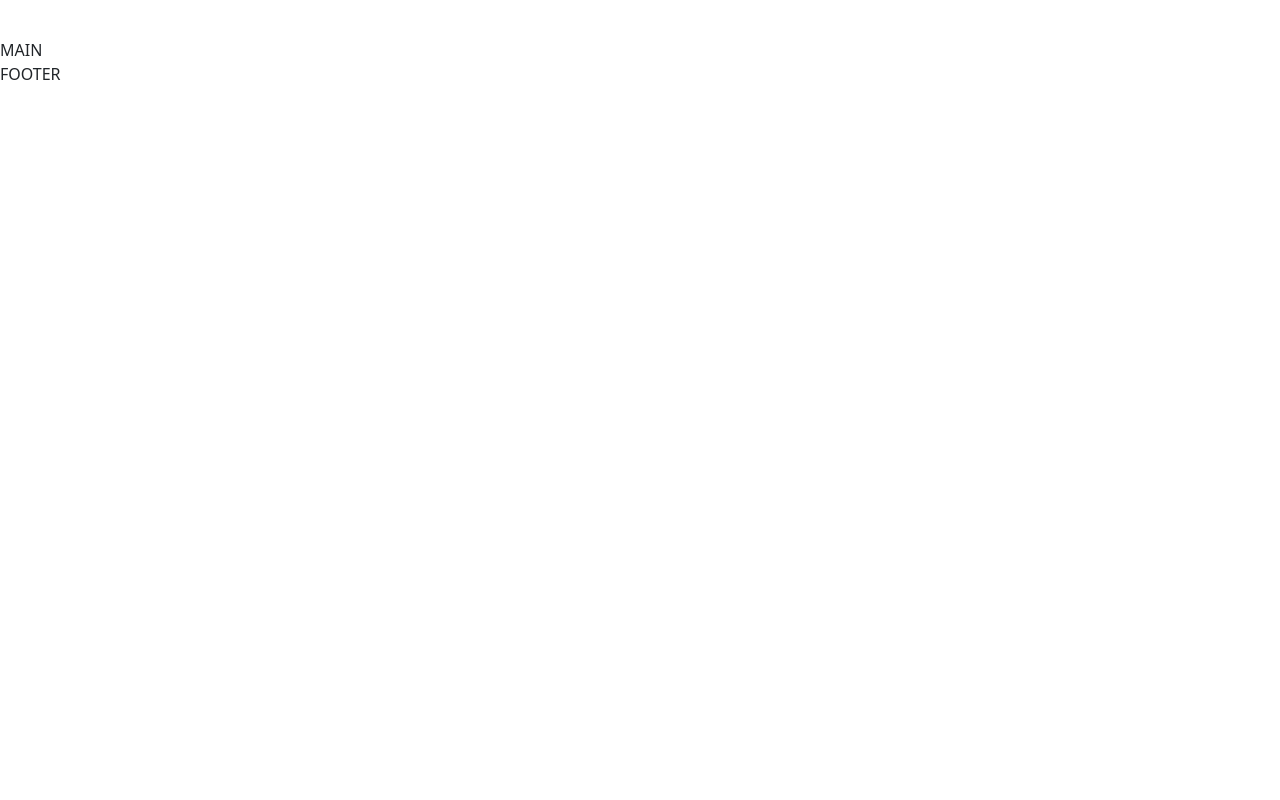
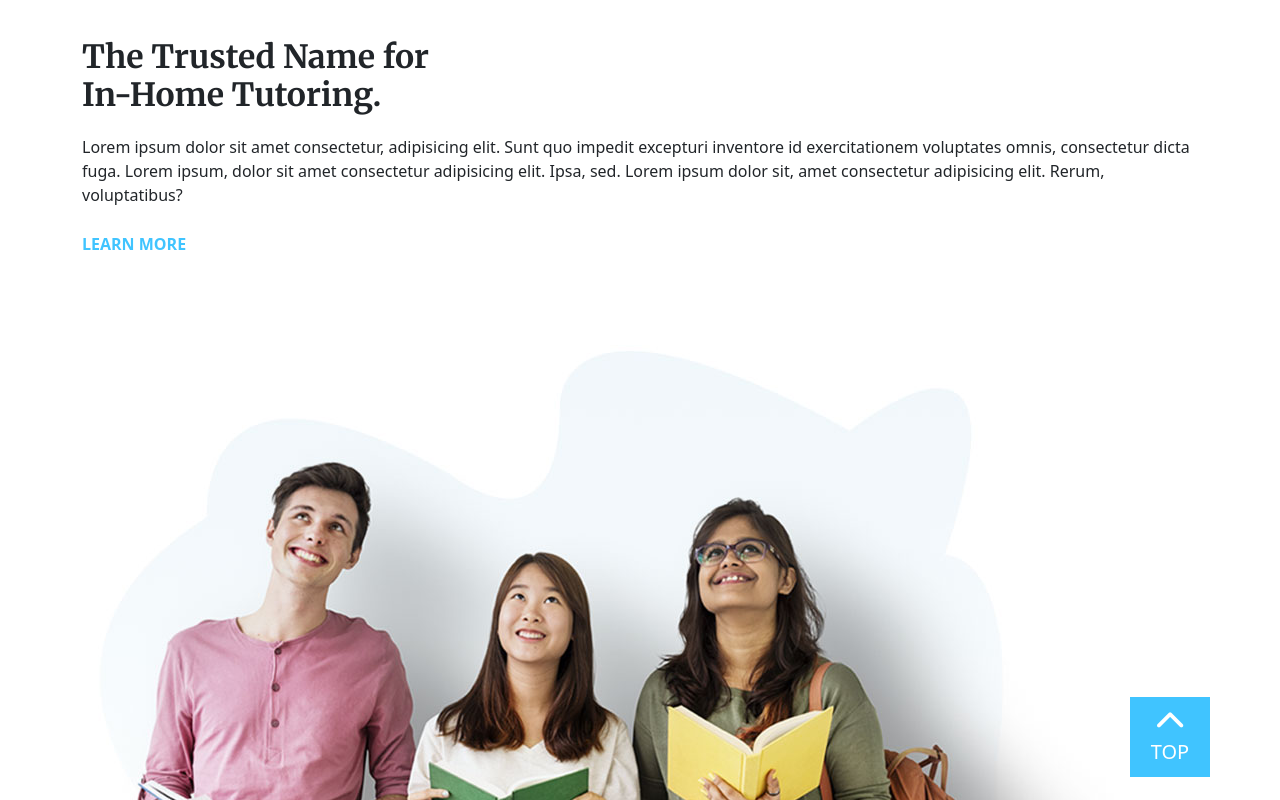
Before and after one commit to GiuliaSardell/proj-html-vuejs, a Vue app: page / in a window 1280 px wide. Shown: the part 1080-1880 px from the top of the page. Before the commit the page ends 1166 px from the top, so only its background shows below. Built offline with nearby package versions, Linux system fonts and the light colour scheme.

Commit message:
section 1

```diff
--- a/src/App.vue
+++ b/src/App.vue
@@ -1,7 +1,6 @@
 <template>
   <div id="app">
     <Header />
-    <Subject />
     <Main />
     <Footer />
 
@@ -11,7 +10,7 @@
 <script>
 
 import Header from './components/Header.vue';
-import Subject from './components/Subject.vue';
+
 import Main from './components/Main.vue';
 import Footer from './components/Footer.vue';
 
@@ -22,8 +21,7 @@ export default {
   components: {
     Header,
     Main,
-    Footer,
-    Subject
+    Footer
 
   }
 }
--- a/src/components/Main.vue
+++ b/src/components/Main.vue
@@ -1,12 +1,22 @@
 <template>
   <main>
-    MAIN
+    <Subject />
+    <Section />
   </main>
 </template>
 
 <script>
+
+import Subject from './Subject.vue';
+import Section from './Section.vue';
+
+
 export default {
-
+  name: 'Main',
+  components:{
+    Subject,
+    Section
+  }
 }
 </script>
 
--- /dev/null
+++ b/src/components/Section.vue
@@ -0,0 +1,75 @@
+<template>
+  <div class="container">
+
+    <h2>The Trusted Name for In-Home Tutoring.</h2>
+    <span>Lorem ipsum dolor sit amet consectetur, adipisicing elit. Sunt quo impedit excepturi inventore id exercitationem voluptates omnis, consectetur dicta fuga. Lorem ipsum, dolor sit amet consectetur adipisicing elit. Ipsa, sed. Lorem ipsum dolor sit, amet consectetur adipisicing elit. Rerum, voluptatibus?</span>
+    <a class="link-blue" href="#">Learn more</a>
+
+
+    <img src="../assets/img/h5-img-1.jpg" alt="img">
+
+    <div class="top">
+      <i class="fas fa-chevron-up"></i>
+      <span>TOP</span>
+    </div>
+
+
+  </div>
+</template>
+
+<script>
+export default {
+  name: 'Section'
+}
+</script>
+
+<style lang="scss">
+@import '../assets/style/vars.scss';
+@import '../assets/style/mixins.scss';
+
+.container{
+  // @include center;
+  // flex-direction: column;
+  position: relative;
+
+  h2{
+    width: 400px;
+    font-family: $title-font;
+    font-weight: bold !important;
+    margin-bottom: 20px !important;
+  }
+  .link-blue{
+    margin: 25px 0;
+    display: block;
+    text-transform: uppercase;
+    font-weight: bold;
+    text-decoration: none !important;
+    color: $primary-color !important;
+    &:hover{
+      color: darken($primary-color, 20% )!important;
+    }
+  }
+
+  .top{
+    i{
+      display: block;
+      font-size: 30px;
+    }
+    @include center (both);
+    flex-direction: column;
+    cursor: pointer;
+    color: white;
+    font-size: 20px;
+    width: 80px;
+    height: 80px;
+    background-color: $primary-color;
+    position: absolute;
+    right: 0;
+    top: 70%;
+    &:hover{
+      color: darken($primary-color, 20% )!important;
+    }
+  }
+}
+
+</style>
--- a/src/components/Subject.vue
+++ b/src/components/Subject.vue
@@ -20,6 +20,7 @@
 
 <script>
 export default {
+  name: 'Subject',
 data(){
   return{
     subjects:[
@@ -69,6 +70,7 @@ data(){
     margin-bottom: 20px !important;
     display: block;
   }
+  cursor: pointer;
   padding: 50px 0;
   text-align: center;
   margin: 20px;
```
